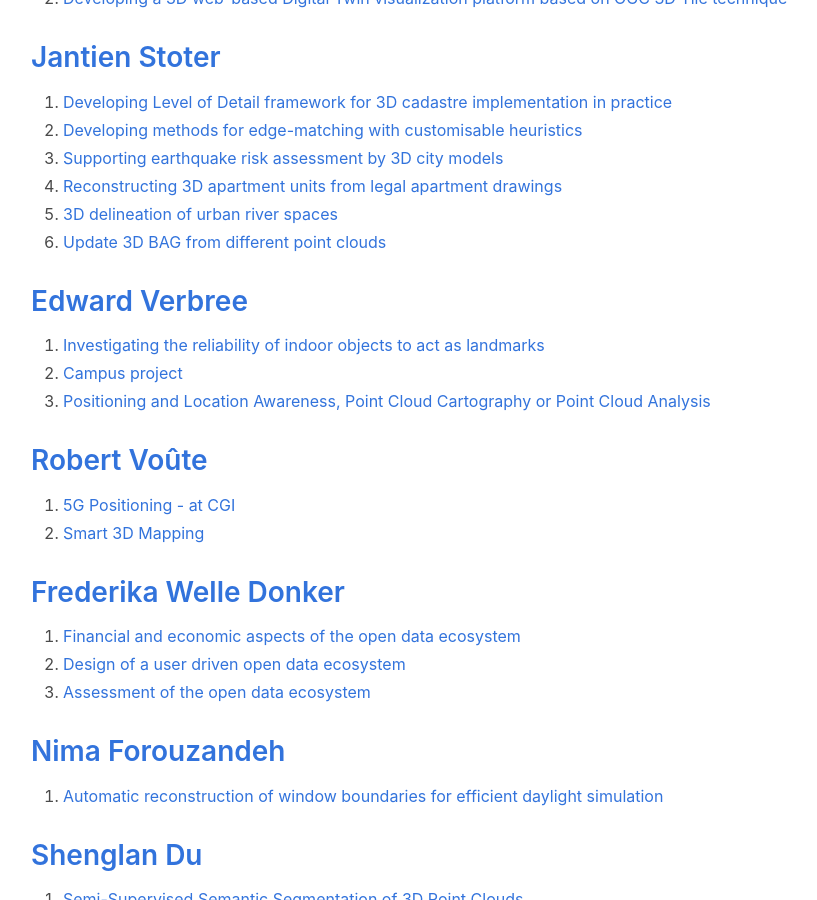
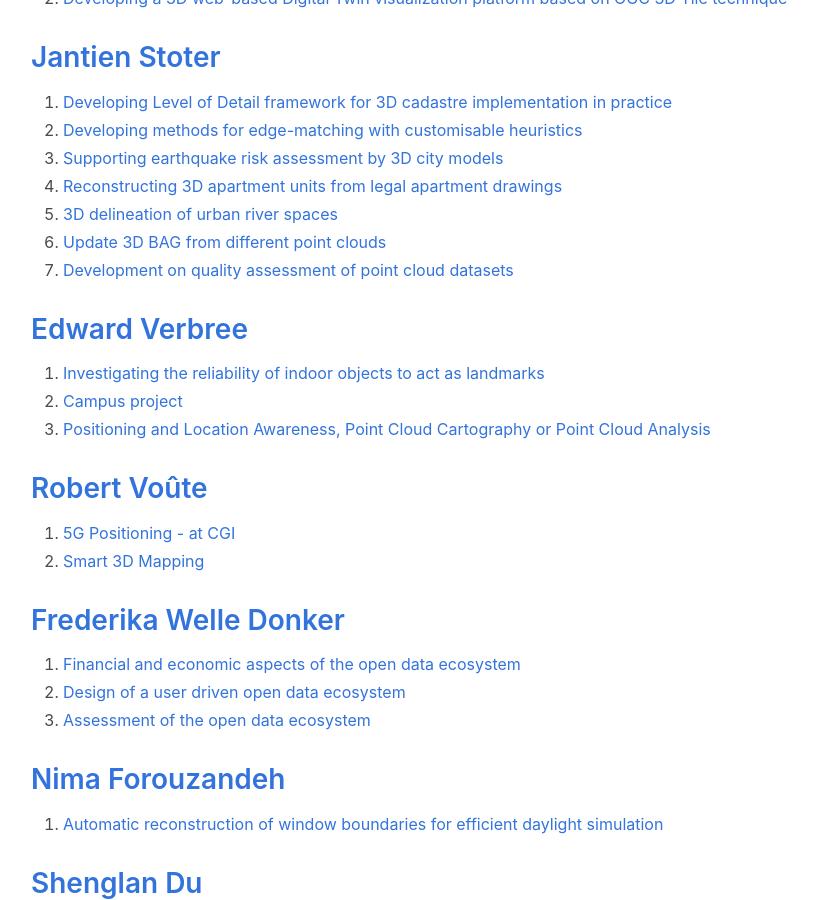
Before and after one commit to tudelft3d/geo2020, a Jekyll site: the page built from potentialtopics/index.md, in a window 1280 px wide and 900 px high, scrolled down 3763 px. Shown: the whole window, without its empty margins (33-850 px from the left). Built offline with Jekyll 4.4.1, drawn with Linux system fonts in a browser that asks for light colours; nearby versions of some CDN libraries.

Commit message:
Dan topic linked

```diff
--- a/potentialtopics/index.md
+++ b/potentialtopics/index.md
@@ -153,6 +153,7 @@
 4. [Reconstructing 3D apartment units from legal apartment drawings](https://3d.bk.tudelft.nl/education/msctopics/#reconstructing-3d-apartment-units-from-legal-apartment-drawings)
 5. [3D delineation of urban river spaces](https://3d.bk.tudelft.nl/education/msctopics/#3d-delineation-of-urban-river-spaces)
 6. [Update 3D BAG from different point clouds](https://3d.bk.tudelft.nl/education/msctopics/#update-3d-bag-from-different-point-clouds)
+7. [Development on quality assessment of point cloud datasets](https://3d.bk.tudelft.nl/education/msctopics/#development-on-quality-assessment-of-point-cloud-datasets)
 
 <!-- 2. [Reconstructing a 3D road network for the whole Netherlands (for the National Road Data set (NWB))](https://nationaalwegenbestand.nl/nieuws/hoogte-informatie-toegevoegd-aan-nwb-voor-omgevingswet) [with NWB] -->
 
```
